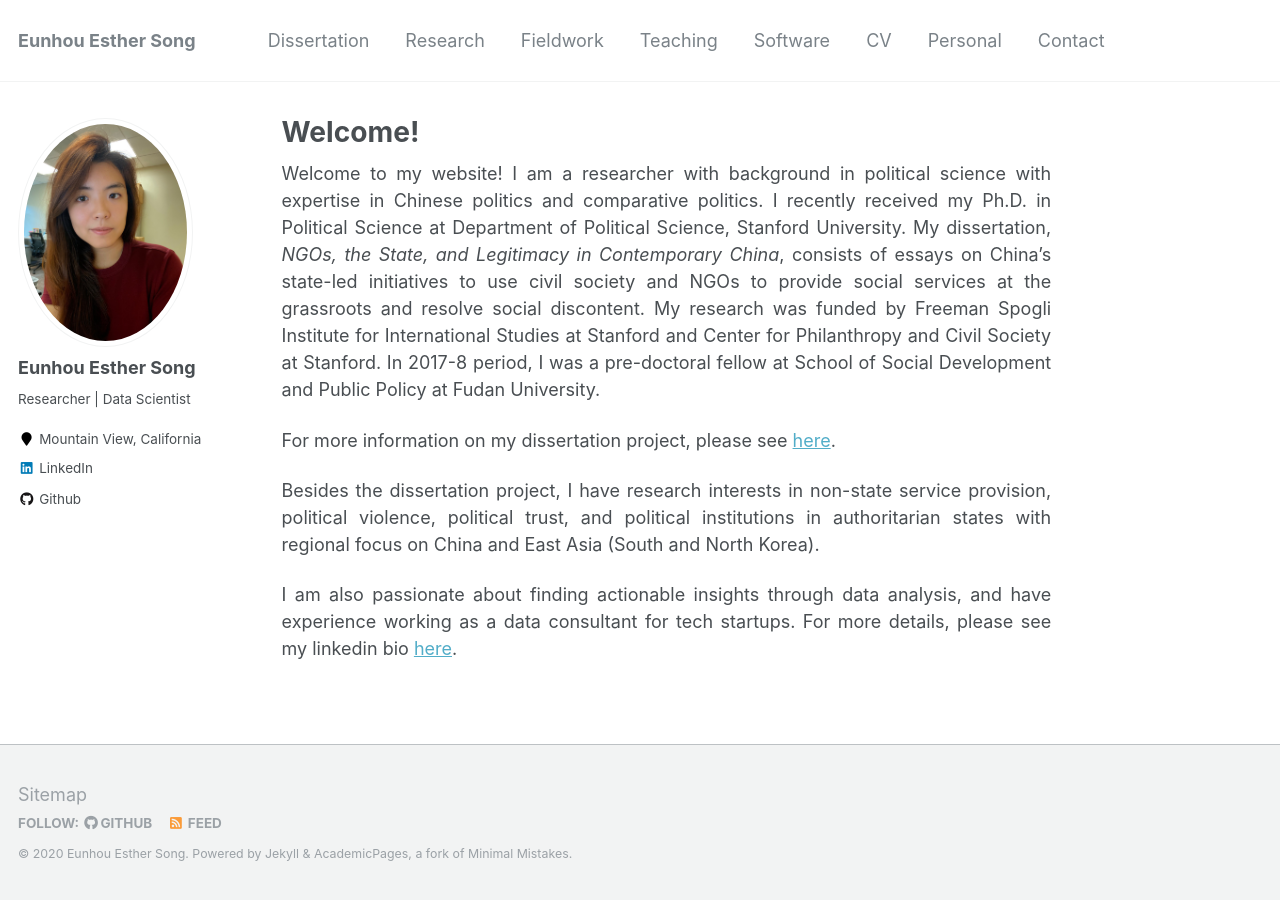
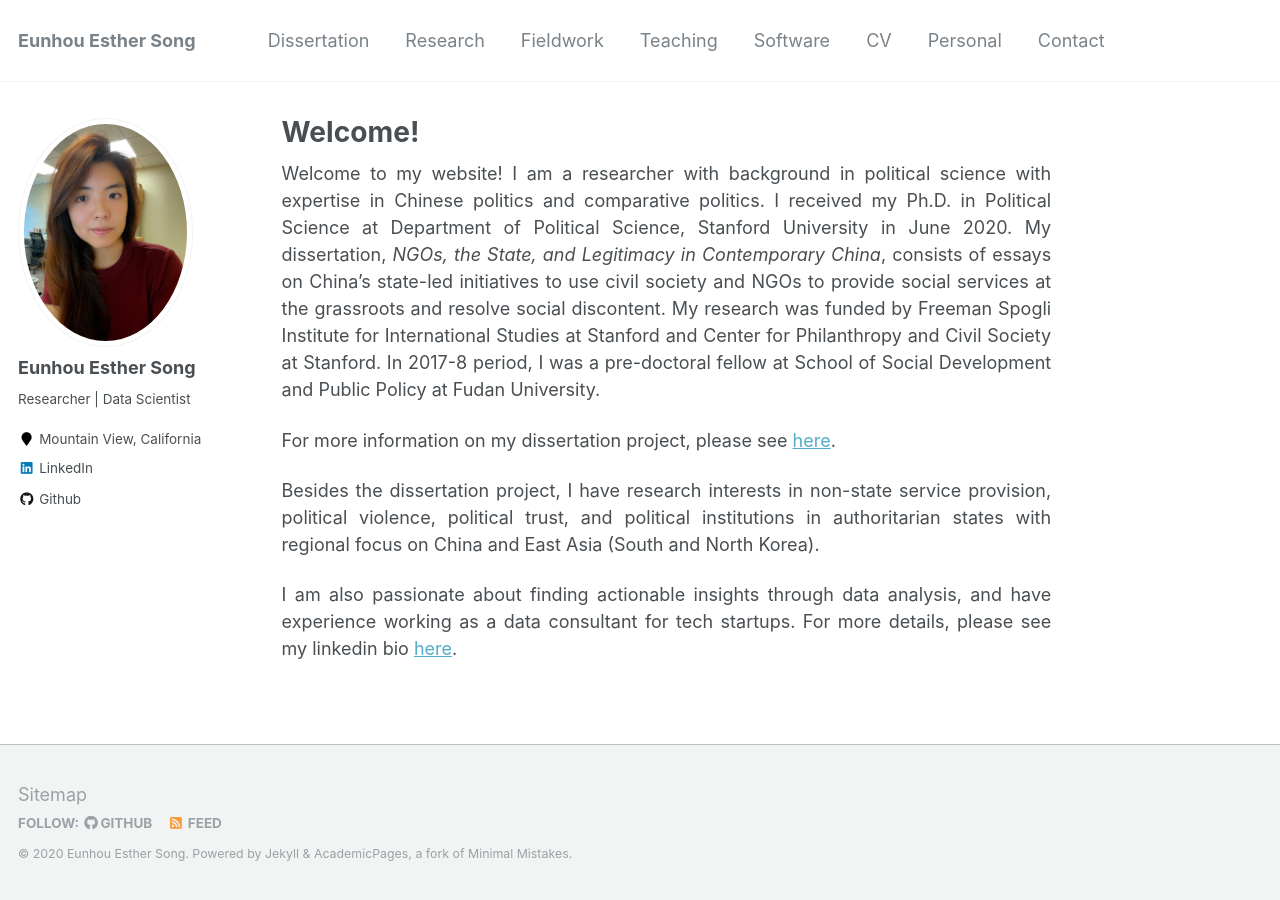
Before and after one commit to ehsong/ehsong.github.io, a Jekyll site: the page built from _pages/about.md, in a window 1280 px wide. Built offline with Jekyll 4.4.1, drawn with Linux system fonts in a browser that asks for light colours.

Commit message:
Update about.md

```diff
--- a/_pages/about.md
+++ b/_pages/about.md
@@ -8,7 +8,7 @@
   - /about.html
 ---
 
-Welcome to my website! I am a researcher with background in political science with expertise in Chinese politics and comparative politics. I recently received my Ph.D. in Political Science at Department of Political Science, Stanford University. My dissertation, *NGOs, the State, and Legitimacy in Contemporary China*, consists of essays on China's state-led initiatives to use civil society and NGOs to provide social services at the grassroots and resolve social discontent. My research was funded by Freeman Spogli Institute for International Studies at Stanford and Center for Philanthropy and Civil Society at Stanford. In 2017-8 period, I was a pre-doctoral fellow at School of Social Development and Public Policy at Fudan University.
+Welcome to my website! I am a researcher with background in political science with expertise in Chinese politics and comparative politics. I received my Ph.D. in Political Science at Department of Political Science, Stanford University in June 2020. My dissertation, *NGOs, the State, and Legitimacy in Contemporary China*, consists of essays on China's state-led initiatives to use civil society and NGOs to provide social services at the grassroots and resolve social discontent. My research was funded by Freeman Spogli Institute for International Studies at Stanford and Center for Philanthropy and Civil Society at Stanford. In 2017-8 period, I was a pre-doctoral fellow at School of Social Development and Public Policy at Fudan University.
 
 For more information on my dissertation project, please see [here](/dissertation/).
 
```
